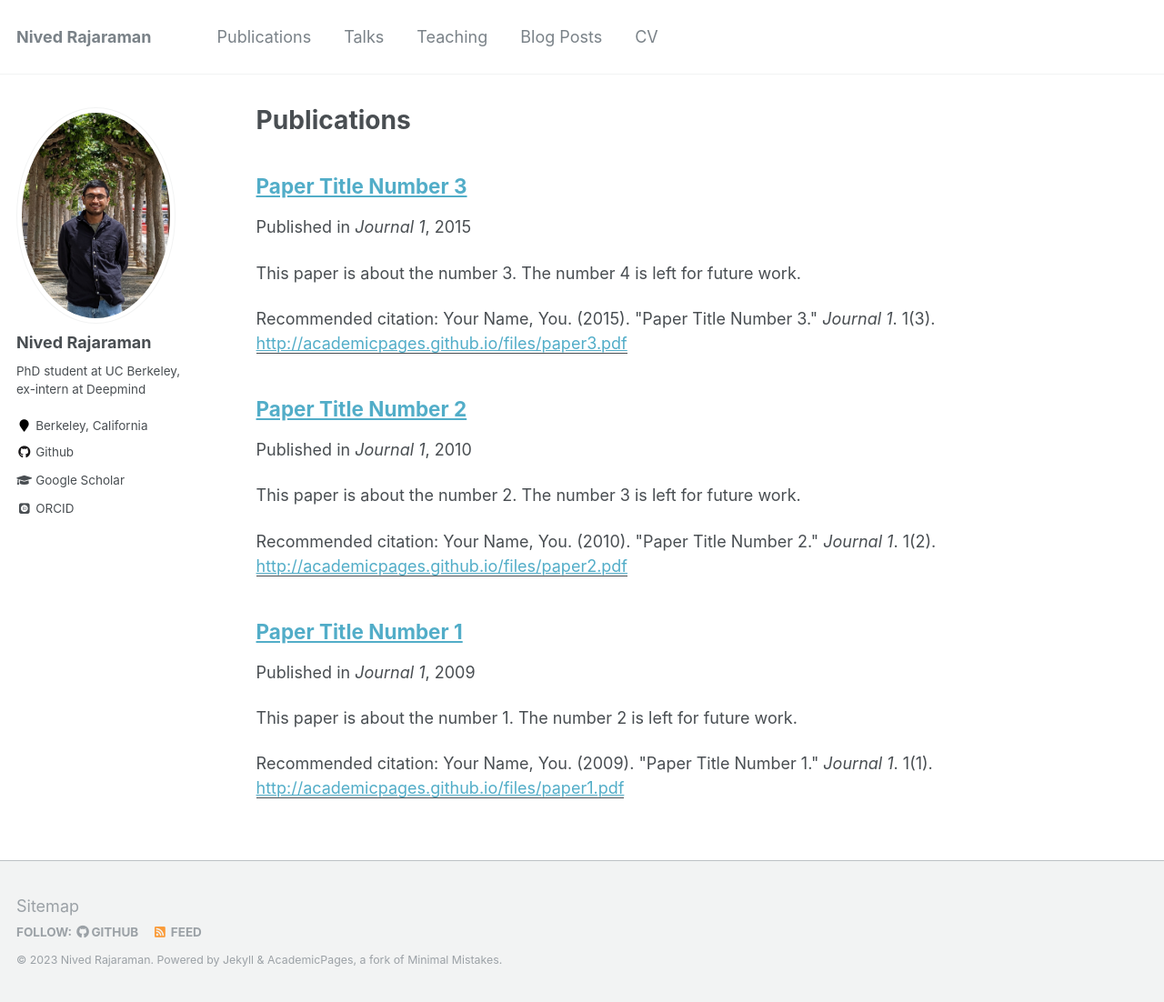
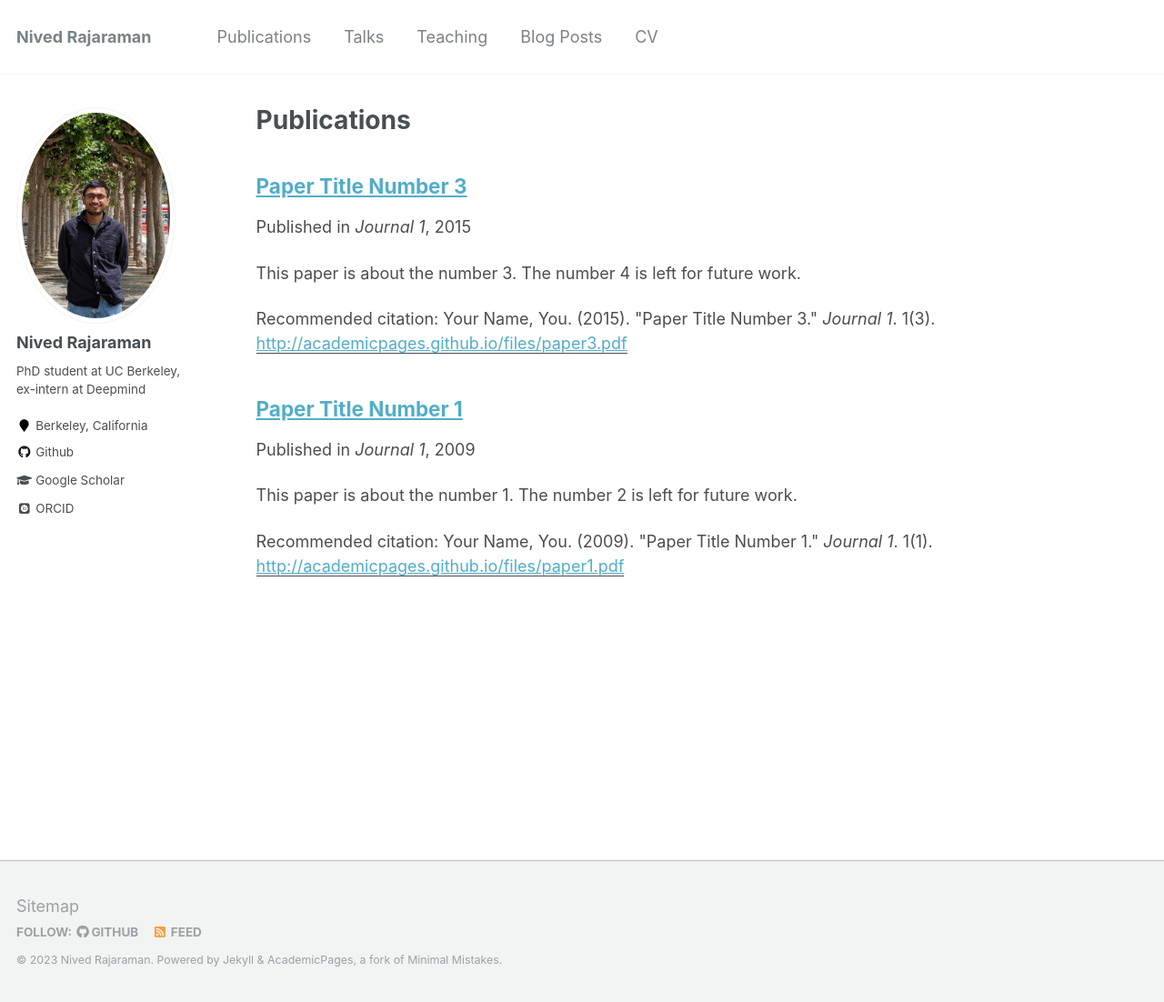
Before and after one commit to nivedr/nivedr.github.io, a Jekyll site: the page built from _pages/publications.md, in a window 1280 px wide and 1102 px high. Shown: the whole window at 91% size. Built offline with Jekyll 4.4.1, drawn with Linux system fonts in a browser that asks for light colours; some web fonts are replaced; a file with an impossible date is left out.

Commit message:
first commit

```diff
--- a/_publications/2010-10-01-paper-title-number-2.md
+++ b/_publications/2010-10-01-paper-title-number-2.md
@@ -1,11 +1,11 @@
 ---
-title: "Paper Title Number 2"
+title:
 collection: publications
-permalink: /publication/2010-10-01-paper-title-number-2
-excerpt: 'This paper is about the number 2. The number 3 is left for future work.'
-date: 2010-10-01
-venue: 'Journal 1'
-paperurl: 'http://academicpages.github.io/files/paper2.pdf'
+permalink:
+excerpt:
+date:
+venue:
+paperurl:
 citation: 'Your Name, You. (2010). &quot;Paper Title Number 2.&quot; <i>Journal 1</i>. 1(2).'
 ---
 This paper is about the number 2. The number 3 is left for future work.
```
Also changed, not shown: _pages/about.md (+1 -1 lines), 1 other file.
